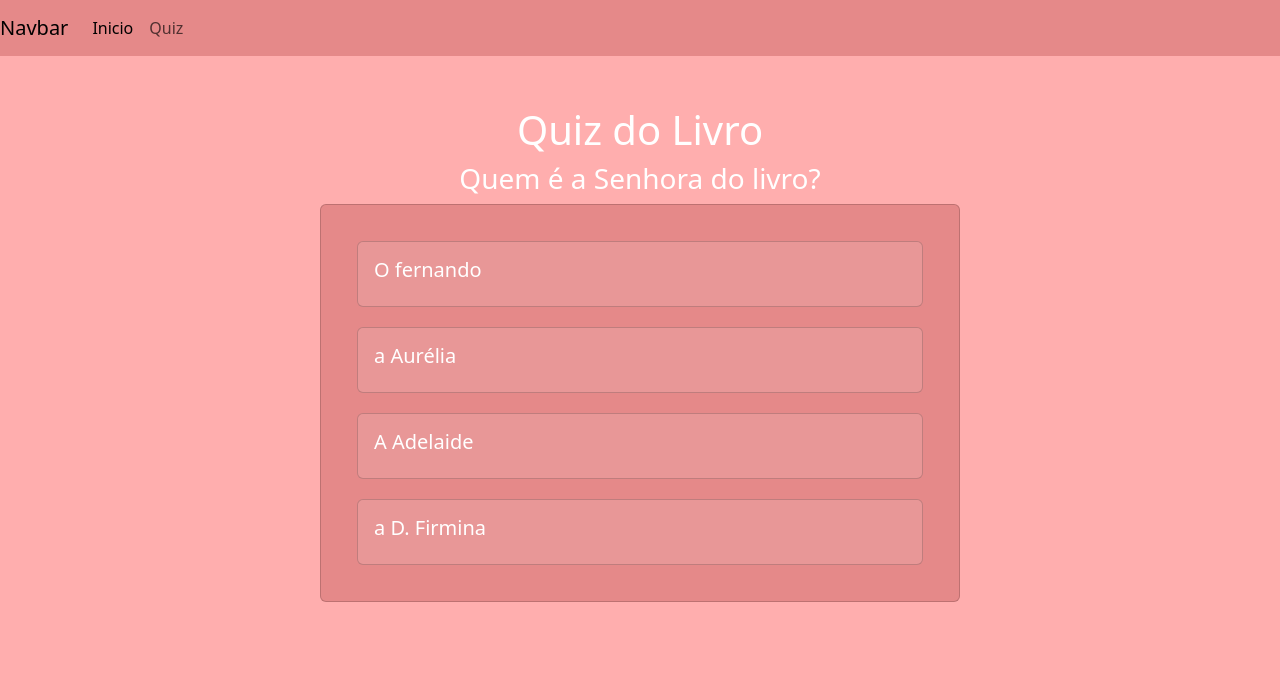
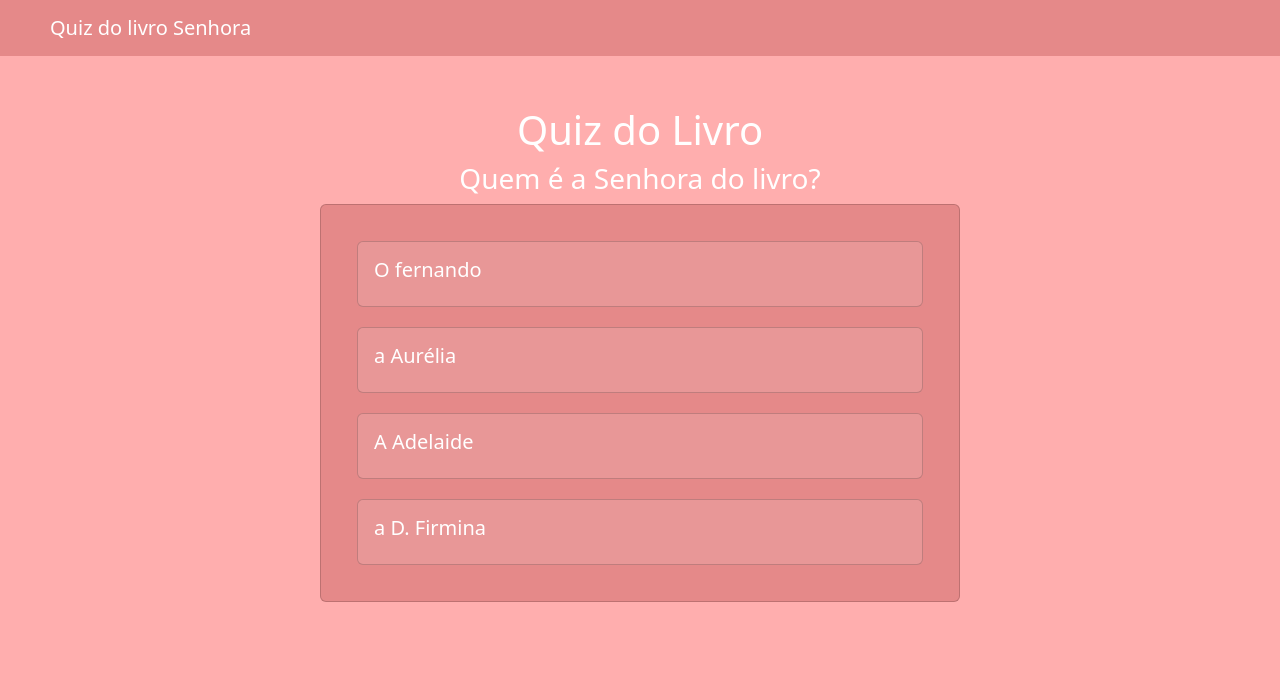
Before and after one commit to Isaque090/site-quiz-, a plain HTML site: page index.html in a window 1280 px wide. Shown: the top 700 px of the page. Drawn offline with nearby package versions, Linux system fonts and the light colour scheme.

Commit message:
Update index.html

```diff
--- a/index.html
+++ b/index.html
@@ -106,6 +106,9 @@
 
 
         }
+
+
+
 #pergunta {
         font-size: 1.4rem !important;
 
@@ -133,19 +136,9 @@ margin-top:100px;
 
 <body>
     <nav class="navbar navbar-expand-lg navbar-light ">
-        <a class="navbar-brand" href="#">Navbar</a>
-        <button class="navbar-toggler" type="button" data-toggle="collapse" data-target="#navbarNavAltMarkup"
-            aria-controls="navbarNavAltMarkup" aria-expanded="false" aria-label="Toggle navigation">
-            <span class="navbar-toggler-icon"></span>
-        </button>
-        <div class="collapse navbar-collapse" id="navbarNavAltMarkup">
-            <div class="navbar-nav">
-                <a class="nav-item nav-link active" href="#">Inicio</a>
-                <a class="nav-item nav-link" href="#">Quiz</a>
+        <a class="navbar-brand" style="color: #ffffff;margin-left:50px;" href="#">Quiz do livro Senhora</a>
 
 
-            </div>
-        </div>
     </nav>
     <header>
         <h1 id="tituloquiz">Quiz do Livro</h1>
```
